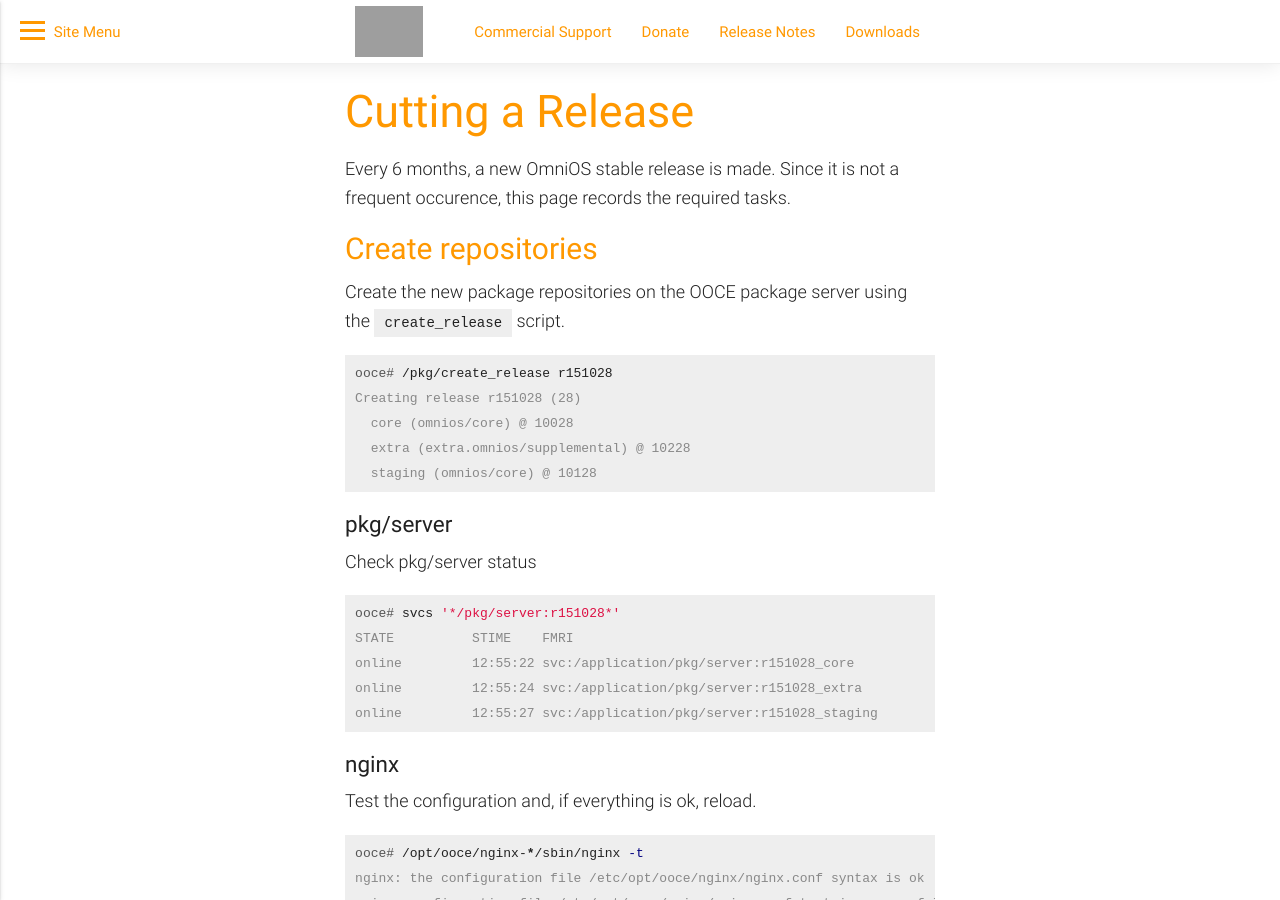
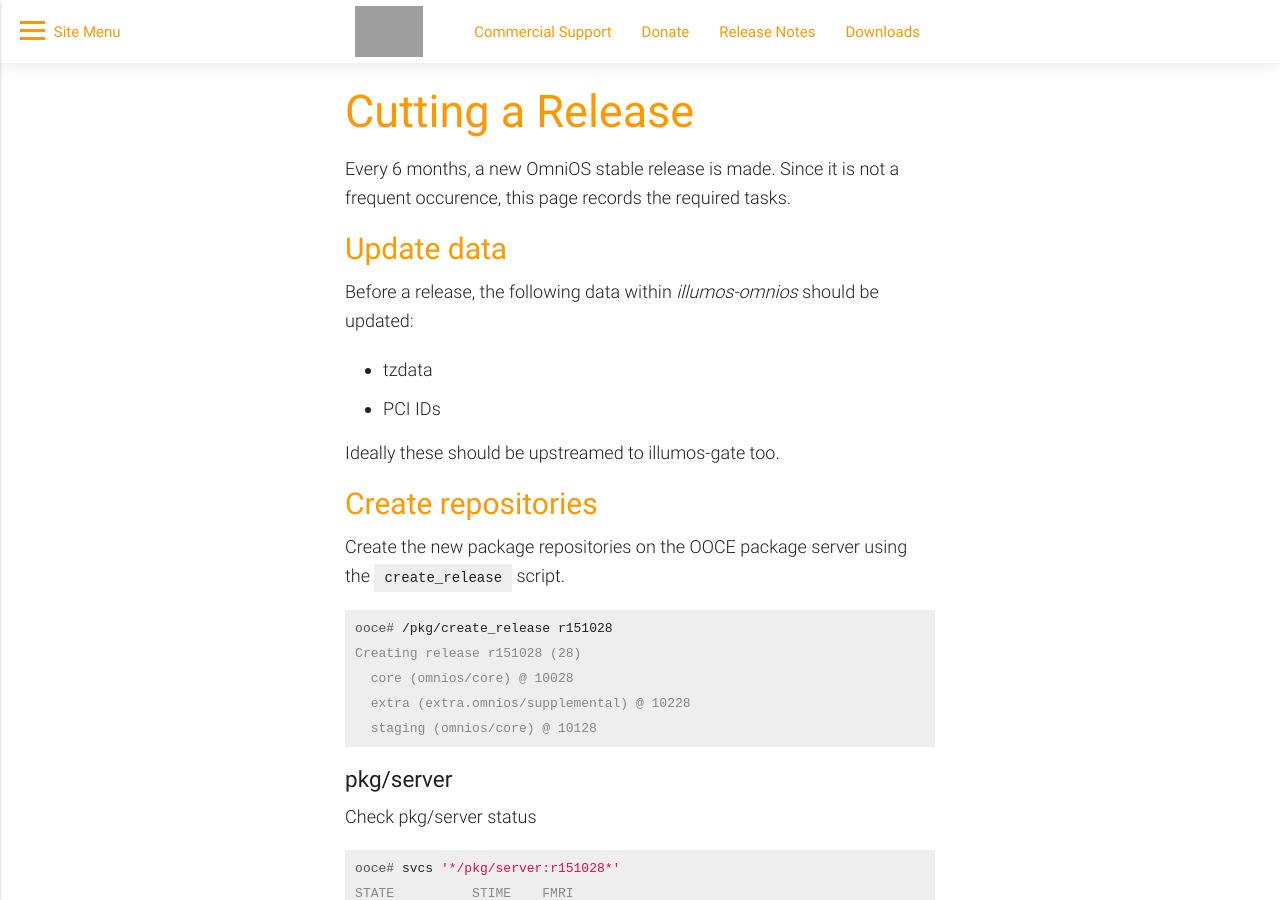
Before and after one commit to omniosorg/omniosorg.github.io, a Jekyll site: the page built from _docs/dev/release.md, in a window 1280 px wide and 900 px high. Built offline with Jekyll 4.4.1, drawn with Linux system fonts in a browser that asks for light colours; comment, search, counter and statistics services are not loaded; grey boxes are pictures that could not be loaded.

Commit message:
Add notes on updating data files for a new release

```diff
--- a/_docs/dev/release.md
+++ b/_docs/dev/release.md
@@ -8,6 +8,15 @@
 
 Every 6 months, a new OmniOS stable release is made. Since it is not a
 frequent occurence, this page records the required tasks.
+
+## Update data
+
+Before a release, the following data within _illumos-omnios_ should be updated:
+
+* tzdata
+* PCI IDs
+
+Ideally these should be upstreamed to illumos-gate too.
 
 ## Create repositories
 
```
